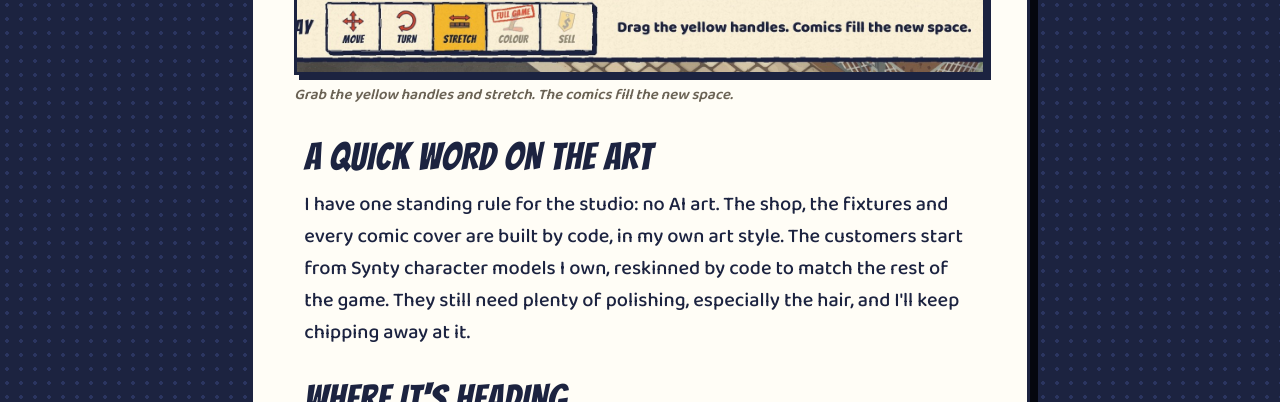
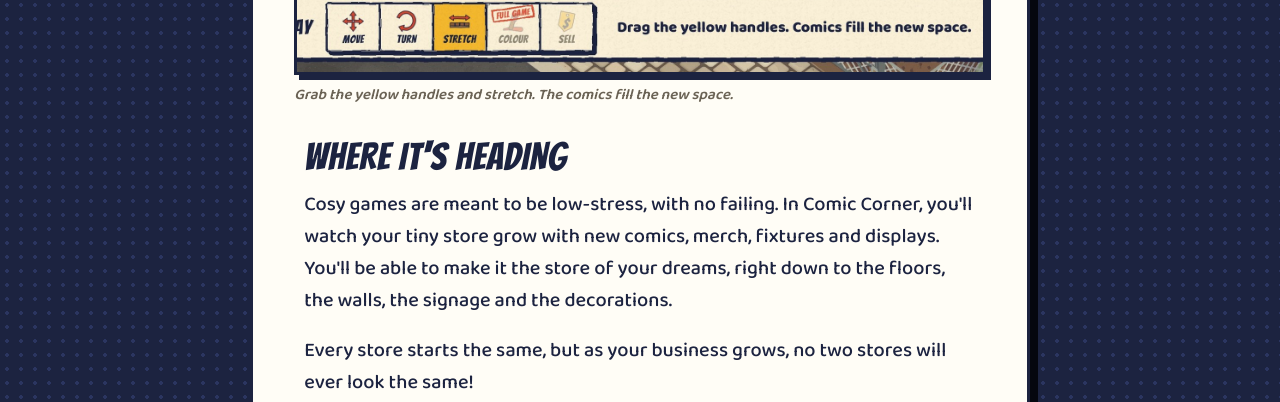
Before and after one commit to drew-toomey/wattlebird-website, a plain HTML site: page blog/issue-01/index.html in a window 1280 px wide. Shown: the part 3880-4282 px from the top of the page. Drawn offline with Linux system fonts and the light colour scheme.

Commit message:
Blog issue 01: Bea's revised text and fixed cover
Co-Authored-By: Claude Opus 5.5 <noreply@anthropic.com>
Claude-Session: https://claude.ai/code/session_01KPg4i3hkTPWqC15Brs6cUW

```diff
--- a/blog/issue-01/index.html
+++ b/blog/issue-01/index.html
@@ -31,8 +31,6 @@
 <p>I'm a bit of a perfectionist, so getting every little detail right is really important to me. The most challenging part has been making the gameplay feel intuitive and easy.</p>
 <p>A good example is the shelves. Instead of buying more shelves, you can simply stretch out the one you have to make more room for your displays. They stretch up and sideways. It would have been much easier to just have fixed-size shelves (believe me, I thought about it!), but this way gives you so much more flexibility.</p>
 <figure><img src="4-stretch-shelf.jpg" alt="A shelf in build mode with yellow handles for stretching it longer and taller." loading="lazy"><figcaption><i>Grab the yellow handles and stretch. The comics fill the new space.</i></figcaption></figure>
-<h2>A quick word on the art</h2>
-<p>I have one standing rule for the studio: no AI art. The shop, the fixtures and every comic cover are built by code, in my own art style. The customers start from Synty character models I own, reskinned by code to match the rest of the game. They still need plenty of polishing, especially the hair, and I'll keep chipping away at it.</p>
 <h2>Where it's heading</h2>
 <p>Cosy games are meant to be low-stress, with no failing. In Comic Corner, you'll watch your tiny store grow with new comics, merch, fixtures and displays. You'll be able to make it the store of your dreams, right down to the floors, the walls, the signage and the decorations.</p>
 <p>Every store starts the same, but as your business grows, no two stores will ever look the same!</p>
```
Also changed, not shown: blog/issue-01/2-closing-time.jpg, blog/issue-01/card.jpg, blog/issue-01/cover-busy-shop.jpg, 1 other file.
